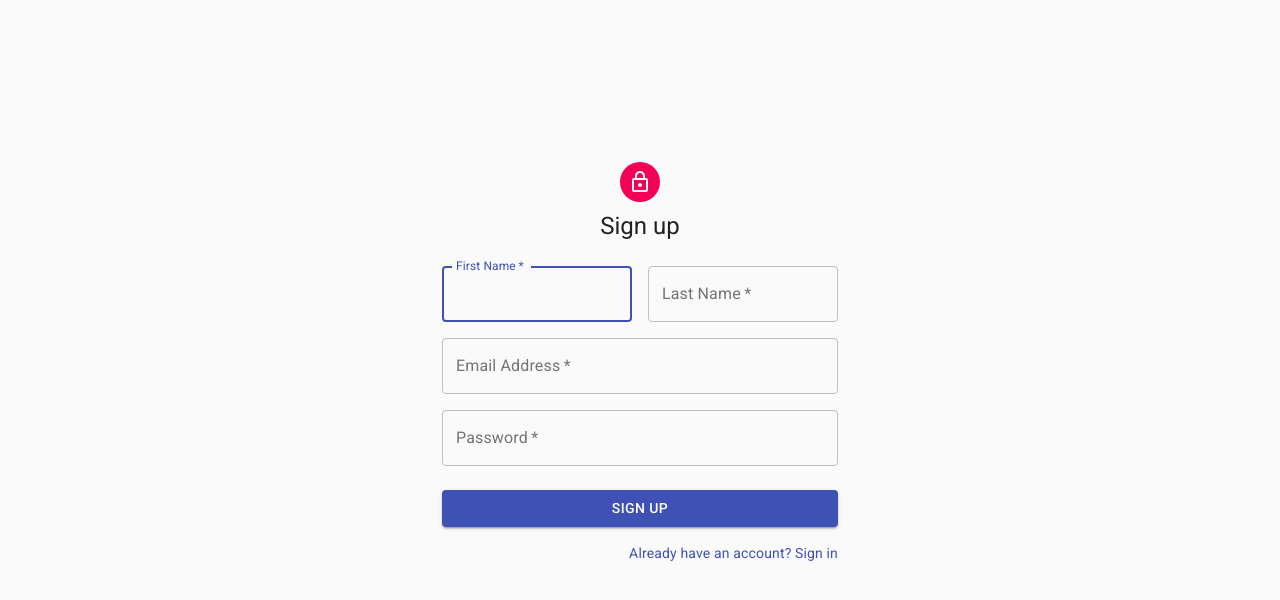
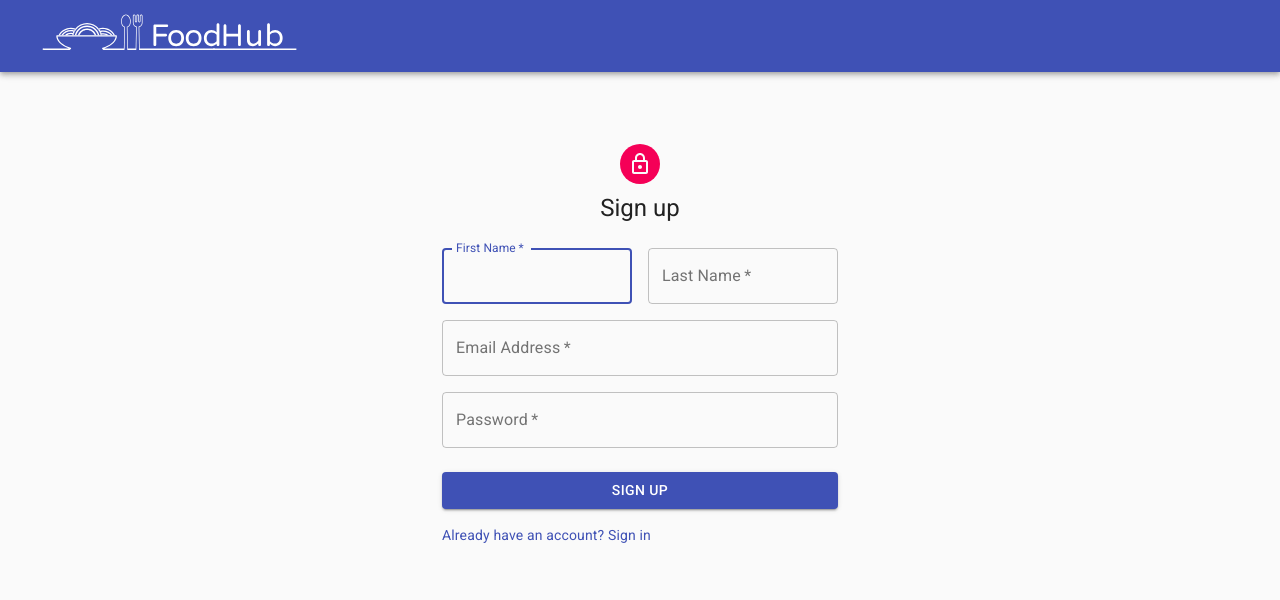
Before and after one commit to batovpasha/FoodHub, a React (Create React App) app in the folder client_foodhub/: page /signUp in a window 1280 px wide. Shown: the top 600 px of the page. Built offline with nearby package versions, Linux system fonts and the light colour scheme.

Commit message:
Add <AppBar />

```diff
--- a/client_foodhub/src/App.js
+++ b/client_foodhub/src/App.js
@@ -3,19 +3,23 @@ import React from 'react';
 
 // Instruments
 import { Switch, Route, BrowserRouter as Router } from 'react-router-dom';
-import ProtectedRoute from './containers/ProtectedRoute';
+import ProtectedRoute from './components/ProtectedRoute';
 
-// Components
+// Pages
 import Restaurants from './pages/Restaurants';
+import MakeOrder from './pages/MakeOrder';
 import Dishes from './pages/Dishes';
 import SignIn from './pages/SignIn';
 import SignUp from './pages/SignUp';
 import Home from './pages/Home';
-import MakeOrder from './pages/MakeOrder';
+
+// Components
+import AppBar from './components/AppBar';
 
 export default function App() {
     return (
         <Router>
+            <AppBar />
             <Switch>
                 <Route exact path="/signIn" component={SignIn} />
                 <Route exact path="/signUp" component={SignUp} />
--- /dev/null
+++ b/client_foodhub/src/components/AppBar/index.js
@@ -0,0 +1,30 @@
+import React from 'react';
+import { makeStyles } from '@material-ui/core/styles';
+import AppBar from '@material-ui/core/AppBar';
+import Toolbar from '@material-ui/core/Toolbar';
+
+import { ReactComponent as Logo } from './logo.svg';
+
+const useStyles = makeStyles(theme => ({
+  root: {
+    flexGrow: 1,
+  },
+  logo: {
+    width: '300px',
+    height: '72px',
+  },
+}));
+
+export default function ButtonAppBar() {
+  const classes = useStyles();
+
+  return (
+    <div className={classes.root}>
+      <AppBar position="static">
+        <Toolbar>
+            <Logo className={classes.logo} />
+        </Toolbar>
+      </AppBar>
+    </div>
+  );
+}
--- a/client_foodhub/src/components/ErrorSnackBar/index.js
+++ b/client_foodhub/src/components/ErrorSnackBar/index.js
@@ -8,7 +8,7 @@ import { makeStyles } from '@material-ui/core/styles';
 
 const useStyles = makeStyles(theme => ({
   error: {
-    backgroundColor: theme.palette.error.dark,
+    backgroundColor: theme.palette.secondary.main,
   },
   icon: {
     fontSize: 20,
@@ -36,7 +36,7 @@ export default function ErrorSnackBar({ isError, message }) {
     return (
       <Snackbar
         anchorOrigin={{
-          vertical: 'top',
+          vertical: 'bottom',
           horizontal: 'center',
         }}
         open={open}
--- a/client_foodhub/src/components/Loading/index.js
+++ b/client_foodhub/src/components/Loading/index.js
@@ -16,7 +16,7 @@ export default function Loading() {
     const classes = useStyles();
     return (
         <Container component="main" maxWidth="xl" className={classes.root}>
-            <CircularProgress color="secondary" size={72} />
+            <CircularProgress size={72} />
         </Container>
     );
 }
--- a/client_foodhub/src/components/SignInForm/index.js
+++ b/client_foodhub/src/components/SignInForm/index.js
@@ -15,9 +15,6 @@ import {useHistory, useLocation} from 'react-router-dom';
 import {signIn} from '../../store';
 
 const useStyles = makeStyles(theme => ({
-  root: {
-    marginTop: '154px',
-  },
   paper: {
     marginTop: theme.spacing(8),
     display: 'flex',
@@ -59,7 +56,7 @@ export default function SignInForm() {
     }, [dispatch, redirect]);
 
     return (
-        <Container component="main" maxWidth="xs" className={classes.root}>
+        <Container component="main" maxWidth="xs">
             <CssBaseline />
             <div className={classes.paper}>
                 <Avatar className={classes.avatar}>
--- a/client_foodhub/src/components/SignUpForm/index.js
+++ b/client_foodhub/src/components/SignUpForm/index.js
@@ -14,9 +14,6 @@ import {signUp} from '../../store';
 import {useHistory} from 'react-router';
 
 const useStyles = makeStyles(theme => ({
-  root: {
-    marginTop: '154px',
-  },
   paper: {
     marginTop: theme.spacing(8),
     display: 'flex',
@@ -58,7 +55,7 @@ export default function SignUpForm() {
   }, [dispatch, redirect])
 
   return (
-    <Container component="main" maxWidth="xs" className={classes.root}>
+    <Container component="main" maxWidth="xs">
       <CssBaseline />
       <div className={classes.paper}>
         <Avatar className={classes.avatar}>
@@ -125,13 +122,9 @@ export default function SignUpForm() {
           >
             Sign Up
           </Button>
-          <Grid container justify="flex-end">
-            <Grid item>
-              <Link href="#" variant="body2">
-                Already have an account? Sign in
-              </Link>
-            </Grid>
-          </Grid>
+          <Link href="/signIn" variant="body2">
+            Already have an account? Sign in
+          </Link>
         </form>
       </div>
     </Container>
--- a/client_foodhub/src/pages/Dishes/index.js
+++ b/client_foodhub/src/pages/Dishes/index.js
@@ -4,7 +4,7 @@ import React from 'react';
 import { makeStyles } from '@material-ui/core/styles';
 import { Typography } from '@material-ui/core';
 // Components
-import DishesList from '../../containers/DishesList';
+import DishesList from '../../components/DishesList';
 const useStyles = makeStyles(theme => ({
     root: {
         display: 'flex',
--- a/client_foodhub/src/pages/Home/index.js
+++ b/client_foodhub/src/pages/Home/index.js
@@ -1,7 +1,6 @@
 import React, {useCallback} from 'react';
 import Button from '@material-ui/core/Button';
 import Container from '@material-ui/core/Container';
-import Typography from '@material-ui/core/Typography';
 import { makeStyles } from '@material-ui/core/styles';
 import {useDispatch} from 'react-redux';
 import {signOut} from '../../store';
@@ -22,9 +21,6 @@ export default function Home() {
 
     return (
         <Container component="main" maxWidth="xs">
-            <Typography component="h1" variant="h2">
-                Food hub
-            </Typography>
             <Button
                 fullWidth
                 variant="contained"
--- a/client_foodhub/src/pages/Restaurants/index.js
+++ b/client_foodhub/src/pages/Restaurants/index.js
@@ -3,7 +3,7 @@ import React from 'react';
 // Instruments
 import { makeStyles } from '@material-ui/core/styles';
 // Components
-import RestaurantsList from '../../containers/RestaurantsList';
+import RestaurantsList from '../../components/RestaurantsList';
 import Search from '../../components/Search';
 
 const useStyles = makeStyles(theme => ({
```
Also changed, not shown: client_foodhub/src/components/AppBar/logo.svg (added), client_foodhub/src/components/DishesList/index.js (renamed from client_foodhub/src/containers/DishesList/index.js), client_foodhub/src/components/ProtectedRoute/index.js (renamed from client_foodhub/src/containers/ProtectedRoute/index.js), client_foodhub/src/components/RestaurantsList/index.js (renamed from client_foodhub/src/containers/RestaurantsList/index.js).
